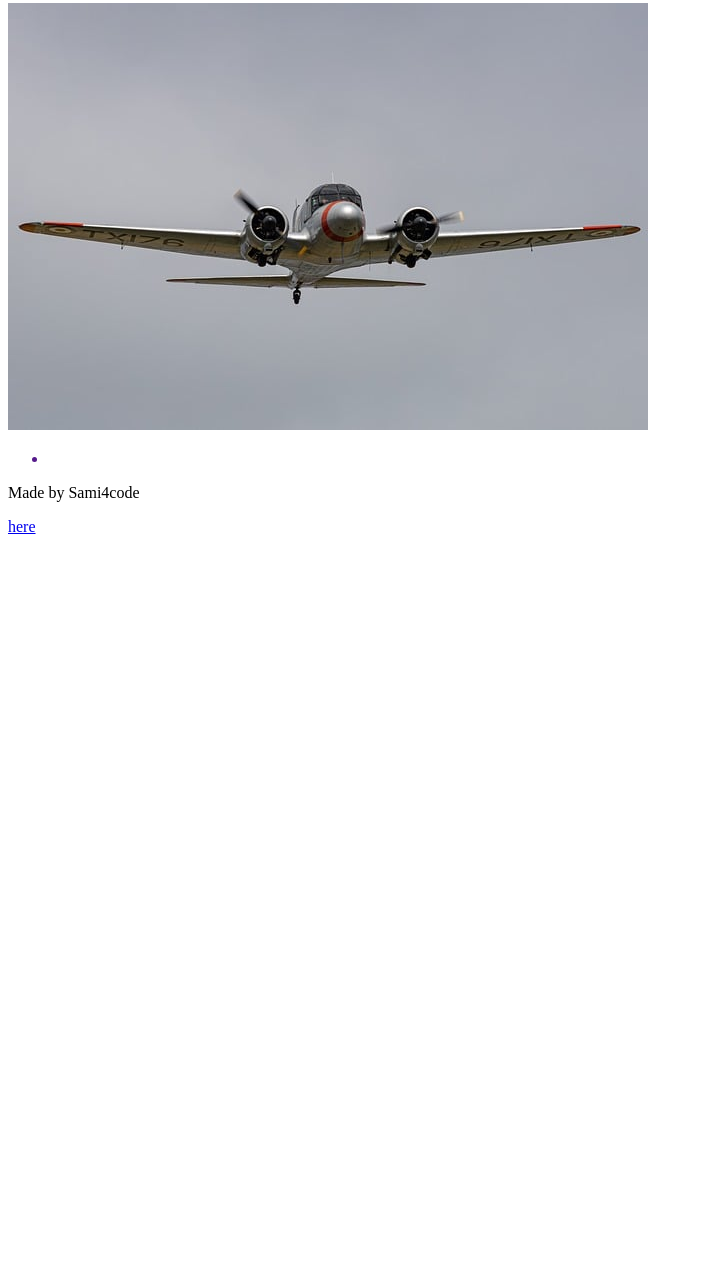
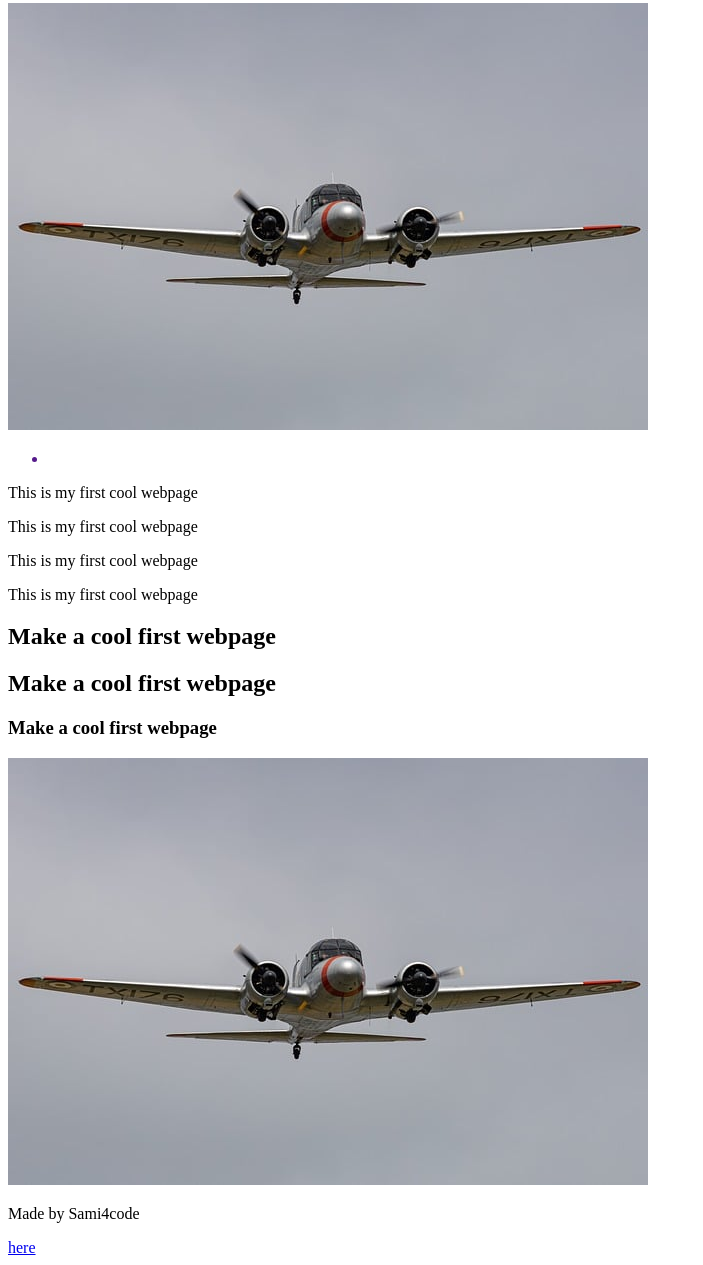
Before and after one commit to Sami4code/alx_tools, a plain HTML site: page html_basic/index.html in a window 1280 px wide. Shown: the part 301-1566 px from the top of the page, without its empty margins (0-703 px from the left). Before the commit the page ends 845 px from the top, so only its background shows below. Drawn offline with Linux system fonts and the light colour scheme.

Commit message:
contents of the webpage embedded in the article element

```diff
--- a/html_basic/index.html
+++ b/html_basic/index.html
@@ -23,7 +23,21 @@
         </ul>
         </a>
     </header>
-    <main></main>
+    <main>
+        <article>
+            <p>This is my first cool webpage</p>
+            <p>This is my first cool webpage</p>
+            <p>This is my first cool webpage</p>
+            <p>This is my first cool webpage</p>
+            <h1> Make a cool first webpage</h1>
+            <h2> Make a cool first webpage</h2>
+            <h3> Make a cool first webpage</h3>
+            <a href="https://www.flyairpeace.com/">
+                <img src="image.jpg" alt="Airplane Interior">
+            </a>
+        </article>
+        <aside></aside>
+    </main>
     <footer>
         <p>Made by Sami4code</p>
         <a href="https://www.flyairpeace.com/" target="_blank">here</a>
```
